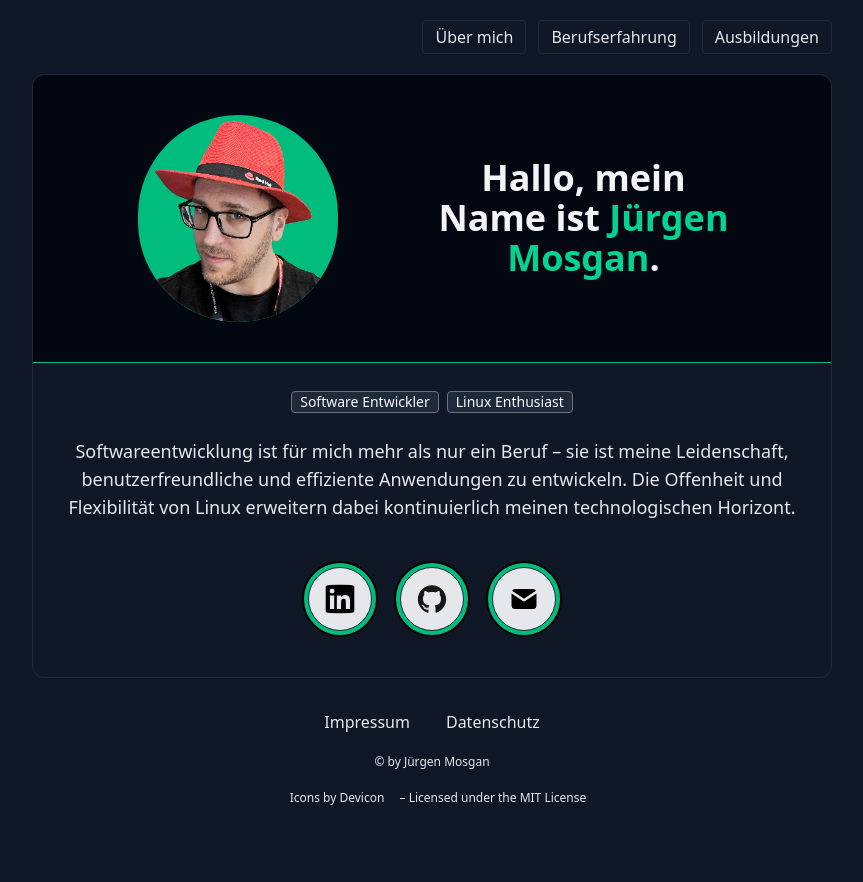
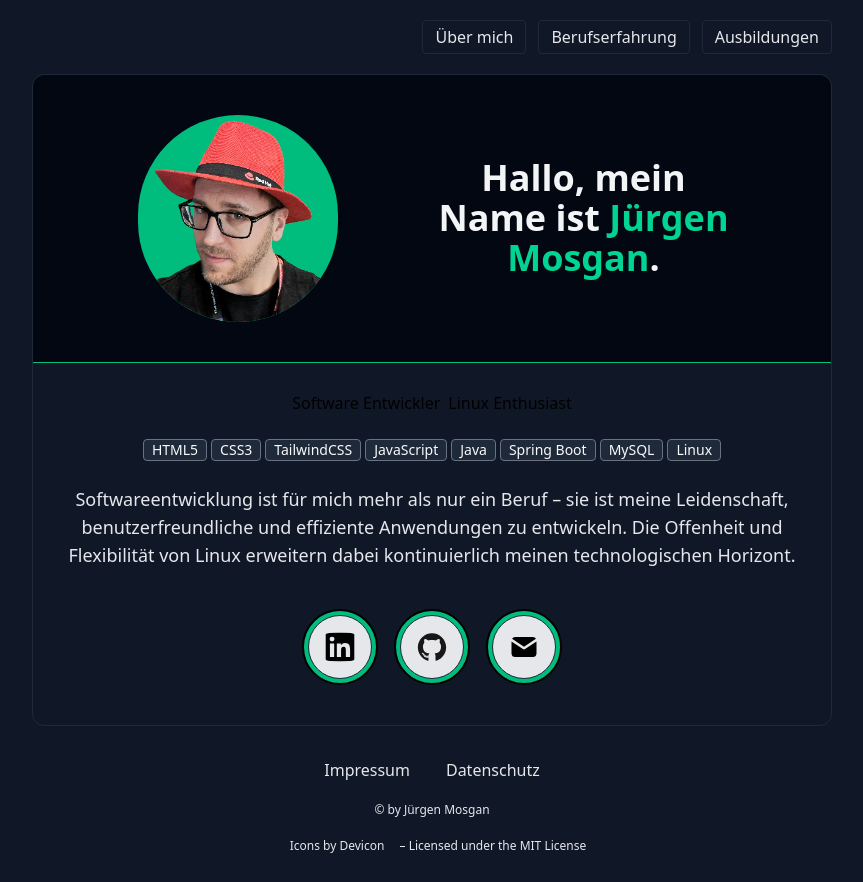
Before and after one commit to juergenrose/juergenrose.github.io, a React (Vite) app: page / in a window 1280 px wide. Shown: the whole page, without its empty margins (208-1071 px from the left). Before the commit the page ends 834 px from the top, so only its background shows below. Built offline with nearby package versions, Linux system fonts and the light colour scheme.

Commit message:
added experience and aboutme tags, added email entity

```diff
--- a/src/components/AboutMe.tsx
+++ b/src/components/AboutMe.tsx
@@ -9,11 +9,23 @@ export default function AboutMe() {
       id="aboutme"
     >
       <div className="flex mb-6">
-              <ul className="flex gap-2">
-                <li className="experience-tools-tag">Software Entwickler</li>
-                <li className="experience-tools-tag">Linux Enthusiast</li>
-              </ul>
-            </div>
+        <ul className="flex gap-2">
+          <li className="aboutme-tools-tag">Software Entwickler</li>
+          <li className="aboutme-tools-tag">Linux Enthusiast</li>
+        </ul>
+      </div>
+      <div className="flex mb-6">
+        <ul className="tools-list">
+          <li className="experience-tools-tag">HTML5</li>
+          <li className="experience-tools-tag">CSS3</li>
+          <li className="experience-tools-tag">TailwindCSS</li>
+          <li className="experience-tools-tag">JavaScript</li>
+          <li className="experience-tools-tag">Java</li>
+          <li className="experience-tools-tag">Spring Boot</li>
+          <li className="experience-tools-tag">MySQL</li>
+          <li className="experience-tools-tag">Linux</li>
+        </ul>
+      </div>
       <p className="aboutme-paragraph">
         Softwareentwicklung ist für mich mehr als nur ein Beruf – sie ist meine
         Leidenschaft, benutzerfreundliche und effiziente Anwendungen zu entwickeln.
@@ -36,7 +48,7 @@ export default function AboutMe() {
             className="w-16 h-16 rounded-full mx-auto py-4 bg-gray-200 border border-gray-800"
           />
         </a>
-        <a href="mailto:j.mosgan@gmail.com"  className="bg-emerald-500 border-2 rounded-full p-1 hover:bg-gray-500 transition ease-in-out duration-300">
+        <a href="mailto:&#106;&#46;&#109;&#111;&#115;&#103;&#97;&#110;&#64;&#112;&#114;&#111;&#116;&#111;&#110;&#46;&#109;&#101;"  className="bg-emerald-500 border-2 rounded-full p-1 hover:bg-gray-500 transition ease-in-out duration-300">
           <img
             src={mailIcon}
             alt="Mail Icon"
```
